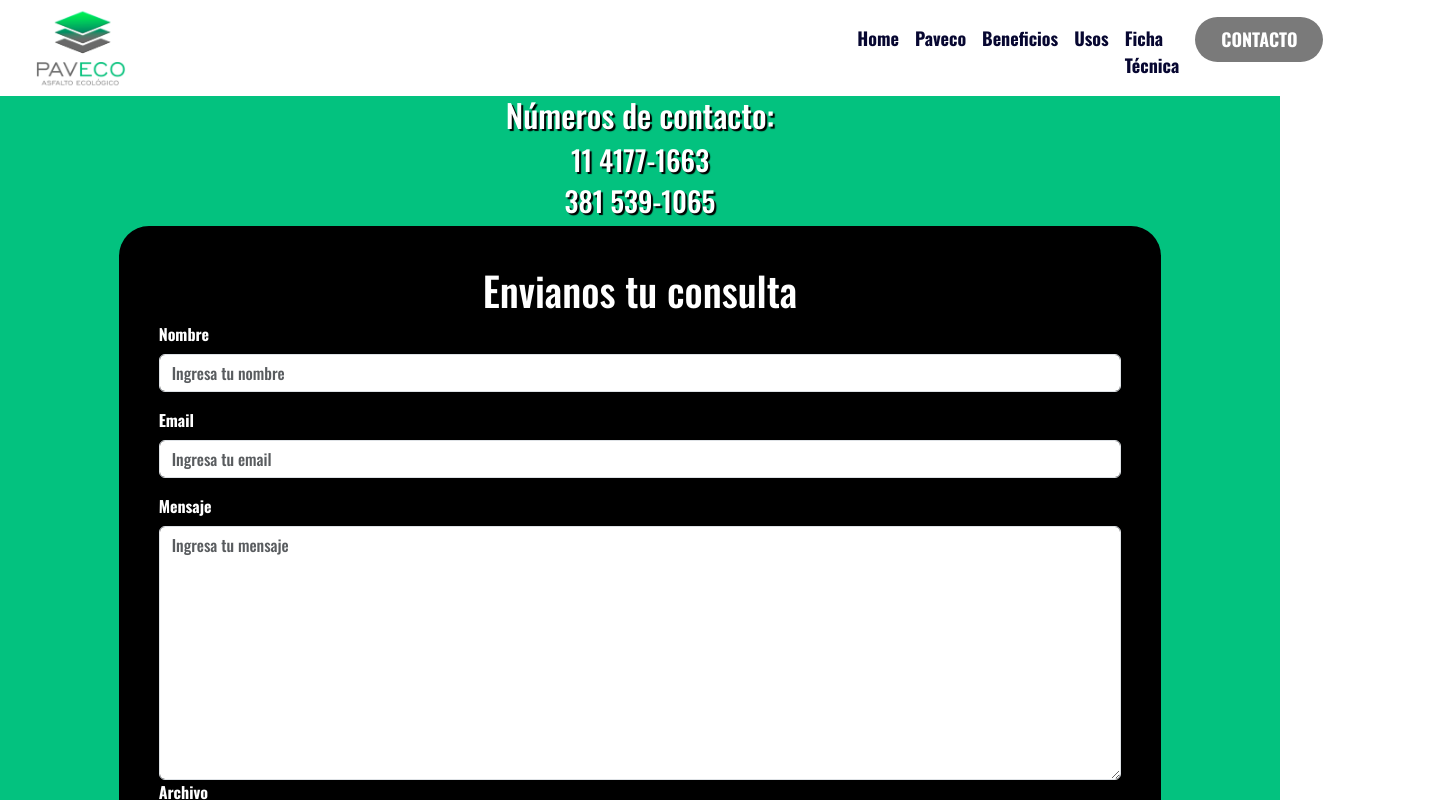
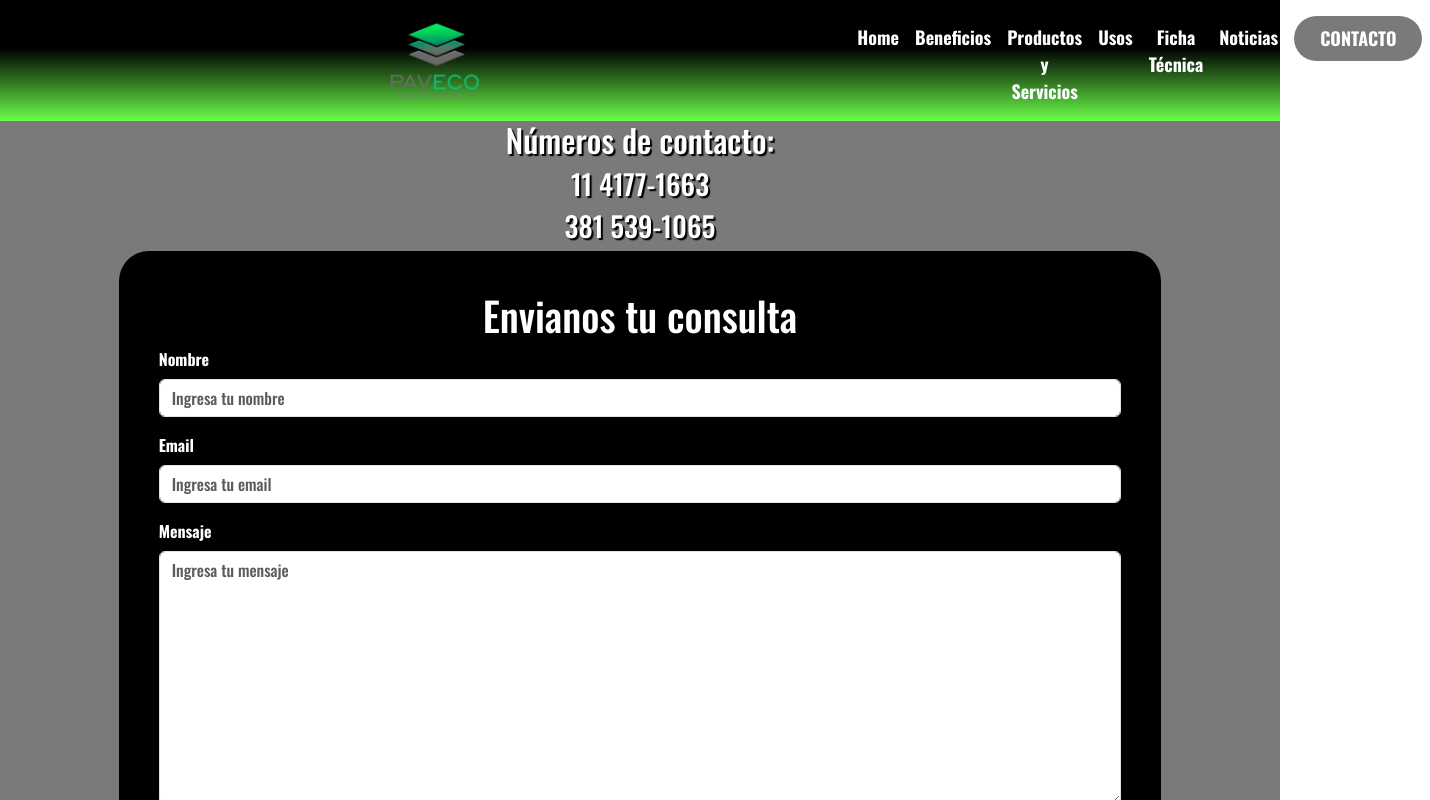
Before and after one commit to Nemka201/Paveco, a React (Create React App) app in the folder paveco/: page /Contacto in a window 1280 px wide. Shown: the top 800 px of the page, 1430 px wide, since content can reach past the window. Built offline with nearby package versions, Linux system fonts and the light colour scheme.

Commit message:
Changes on views

```diff
--- a/paveco/src/App.css
+++ b/paveco/src/App.css
@@ -1,10 +1,12 @@
 @import url('https://fonts.googleapis.com/css2?family=Oswald:wght@300;500;700&display=swap');
 
 :root {
-  --color-principal: #61CE70;
-  --color-hover: #03c27f;
+  --color-principal: #00ff22;
+  /* --color-hover: #03c27f; */
+  --color-hover: #00ff22;
+
   --color-secundario: #7a7a7a;
-  --color-texto: #070731;
+  --color-texto: black;
   --color-white: rgb(255,255,255);
   --hover-color: #1e5155;
   --fuente-principal: "Roboto", sans-serif;
@@ -23,6 +25,16 @@
   z-index: 1;
   transform: rotate(180deg);
   overflow: hidden;
+}
+.t-black-i {
+  width: 0;
+  height: 0;
+  border-left: 50vh solid transparent;
+  border-right: 50vh solid transparent;
+  border-bottom: 6.25em solid black;
+  position: relative;
+  bottom: 100px;
+  z-index: 1;
 }
 .ficha-tecnica{
   font-family: var(--fuente-Oswald);
@@ -71,9 +83,9 @@
 .show{
   display: block;
 }
-.navbar-blur{
-  background-color: rgba(255, 255, 255, 1);
-  backdrop-filter: blur(5px);
+.navbar-gradient{
+  background: rgb(2,0,36);
+  background: linear-gradient(180deg, rgba(0,0,0,1) 40%, rgba(47,255,0,0.7142506660867471) 100%);
 }
 .i-tabla{
   width: 80%;
@@ -90,13 +102,14 @@
   margin:20px 0 0 0;
   position: relative;
   border-bottom: 1px solid white;
-  border-radius: 15px 15px 15px 15px;
+  border-radius: 15px 15px 0px 0px;
 }
 .b-card{
-  background-color: black;
+  background-color: var(--color-secundario);
   border-radius: 25px;
   padding: 1.2em;
-  box-shadow: 1px 1px 12px var(--color-white);
+  text-shadow: 2px 2px 6px black;
+  min-height: 80vh;
 }
 .b-card h2{
   font-family: var(--fuente-Oswald);
@@ -105,11 +118,8 @@
   font-size: 1.8em;
 }
 .banner{
-  background-color: black;
-  /* background: rgb(122,122,122); */
-  /* background: -moz-linear-gradient(90deg, rgba(122,122,122,1) 0%, rgba(3,194,127,1) 41%, rgba(30,81,85,1) 100%);
-  background: -webkit-linear-gradient(90deg, rgba(122,122,122,1) 0%, rgba(3,194,127,1) 41%, rgba(30,81,85,1) 100%);
-  background: linear-gradient(90deg, rgba(122,122,122,1) 0%, rgba(3,194,127,1) 41%, rgba(30,81,85,1) 100%); */
+  background: rgb(2,0,36);
+  background: linear-gradient(0deg, rgba(0,0,0,1) 40%, rgba(47,255,0,0.7142506660867471) 100%);
   filter: progid:DXImageTransform.Microsoft.gradient(startColorstr="#7a7a7a",endColorstr="#1e5155",GradientType=1);
   margin:0;
   padding: 0;
@@ -130,7 +140,7 @@
 .navbar{
   font-family: var(--fuente-Oswald);
   font-weight: 700;
-  color: var(--color-texto);
+  color: var(--color-white);
   font-size: 18px;
   word-wrap: normal;
 }
@@ -160,17 +170,17 @@
   width: 100%;
 }
 .btn-contacto:hover{
-  background-color: var(--color-hover);
+  background-color: var(--color-principal);
   color: var(--color-white)
 }
 .nav-link{
-  color: var(--color-texto);
+  color: var(--color-white);
 }
 .nav-link:hover{
   color: var(--color-hover);
 }
 .contacto{
-  background-color: #03c27f;
+  background-color: var(--color-secundario);
 }
 @media screen and (max-width:600px) {
   .t-black {
@@ -206,6 +216,6 @@
     border-left: 45vh solid transparent;
     border-right: 45vh solid transparent;
     border-bottom: 6.25em solid rgb(0, 0, 0);
-    left: 50%;
+    left: 55.9%;
   }
 }
--- a/paveco/src/App.js
+++ b/paveco/src/App.js
@@ -5,6 +5,7 @@ import FichaTecnica from './views/FichaTecnica.js';
 import Contacto from './views/Contacto.js';
 import Beneficios from './views/Beneficios.js';
 import Usos from './views/Usos.js';
+import ProductosServicios from './views/ProducosServicios.js';
 
 
 function App() {
@@ -15,6 +16,7 @@ function App() {
         <Route path="/Ficha-Tecnica" element={<FichaTecnica />} />
         <Route path="/Contacto" element={<Contacto />} />
         <Route path="/Beneficios" element={<Beneficios/>} />
+        <Route path="/Productos-y-Servicios" element={<ProductosServicios/>} />
         <Route path="/Usos" element={<Usos/>} />
       </Routes>
     </BrowserRouter>
--- a/paveco/src/components/AlianzaEstrategica.js
+++ b/paveco/src/components/AlianzaEstrategica.js
@@ -3,8 +3,8 @@ function AlianzaEstrategica() {
     <>
       <div className="container">
         <div className="row">
-          <div className="col-12">
-            <div className="alianza-estrategica pt-5">
+          <div className="col-sm-12 col-md-12 col-lg-12 col-xl-7">
+            <div className="alianza-estrategica pt-5 text-black">
               <h1 className="">ALIANZA ESTRATÉGICA</h1>
               <h3 className="pt-2 pb-2">PRESENTACIÓN</h3>
               <p className="pb-5">
--- a/paveco/src/components/Banner.js
+++ b/paveco/src/components/Banner.js
@@ -5,7 +5,7 @@ function Banner() {
       <div className="container-fluid m-0 banner">
         <div className="row m-0">
           <Carousel />
-
+          <div className="t-black-i"></div>
         </div>
       </div>
     </>
--- a/paveco/src/components/BeneficiosCard.js
+++ b/paveco/src/components/BeneficiosCard.js
@@ -6,7 +6,7 @@ function BeneficiosCard({...props}){
     <>
       <div className="col-4 pt-5 pe-5 col-sm-12 col-md-12 col-lg-12 col-xl-4">
         <div className="b-card mb-5">
-        <i className="fa-solid fa-circle-check" style={{color: "#61CE70",fontSize: "50px",}}></i>
+        <i className="fa-solid fa-circle-check" style={{color: "#00ff22",fontSize: "50px",}}></i>
           {list}
         </div>
       </div>
--- a/paveco/src/components/BeneficiosComponent.js
+++ b/paveco/src/components/BeneficiosComponent.js
@@ -32,9 +32,7 @@ function BeneficiosComponent() {
           </div>
           <div className="col-1"></div>
         </div>
-        <div className=" over">
-          <div className="t-black"></div>
-        </div>
+
       </div>
     </>
   );
--- a/paveco/src/components/NavbarPaveco.js
+++ b/paveco/src/components/NavbarPaveco.js
@@ -2,10 +2,10 @@ import logo from "../assets/pavecoIcon.png";
 function Navbar() {
   return (
     <>
-      <nav className="navbar navbar-expand-lg sticky-top navbar-blur">
-        <div className="container-fluid">
+      <nav className="navbar navbar-expand-lg sticky-top navbar-gradient">
+        <div className="container-fluid text-center">
           <div className="col-8">
-            <a className="navbar-brand ms-4" href="#">
+            <a className="navbar-brand ms-4" href="/">
               <img src={logo} alt="Bootstrap" width="90" height="80.45"></img>
             </a>
             <button
@@ -29,13 +29,13 @@ function Navbar() {
                   </a>
                 </li>
                 <li className="nav-item mt-2">
-                  <a className="nav-link" href="#">
-                    Paveco
+                  <a className="nav-link" href="/Beneficios">
+                    Beneficios
                   </a>
                 </li>
                 <li className="nav-item mt-2">
-                  <a className="nav-link" href="/Beneficios">
-                    Beneficios
+                  <a className="nav-link" href="/Productos-y-Servicios">
+                    Productos y Servicios
                   </a>
                 </li>
                 <li className="nav-item mt-2">
@@ -46,6 +46,11 @@ function Navbar() {
                 <li className="nav-item mt-2">
                   <a className="nav-link ficha-t" href="/Ficha-Tecnica">
                     Ficha Técnica
+                  </a>
+                </li>
+                <li className="nav-item mt-2">
+                  <a className="nav-link" href="/Noticias">
+                    Noticias
                   </a>
                 </li>
                 <li className="nav-item">
--- a/paveco/src/views/Beneficios.js
+++ b/paveco/src/views/Beneficios.js
@@ -1,4 +1,3 @@
-import AlianzaEstrategica from "../components/AlianzaEstrategica";
 import BeneficiosComponent from "../components/BeneficiosComponent";
 import Navbar from "../components/NavbarPaveco";
 
@@ -7,7 +6,6 @@ function Beneficios() {
     <>
       <Navbar/>
       <BeneficiosComponent/>
-      <AlianzaEstrategica/>
     </>
   );
 }
--- a/paveco/src/views/Home.js
+++ b/paveco/src/views/Home.js
@@ -1,6 +1,7 @@
 import Banner from "../components/Banner";
 import Navbar from "../components/NavbarPaveco";
 import pavecoFoto from "../assets/img/paveco_1.png";
+import AlianzaEstrategica from "../components/AlianzaEstrategica";
 
 function Home() {
   return (
@@ -31,7 +32,11 @@ function Home() {
             </div>
           </div>
         </div>
+        <div className=" over">
+          <div className="t-black"></div>
+        </div>
       </div>
+      <AlianzaEstrategica/>
     </>
   );
 }
--- /dev/null
+++ b/paveco/src/views/ProducosServicios.js
@@ -0,0 +1,23 @@
+import Footer from "../components/Footer";
+import Navbar from "../components/NavbarPaveco";
+
+function ProductosServicios() {
+  return (
+    <>
+      <Navbar/>
+      <div className="container-fluid bg-black">
+        <div className="row">
+          <div className="col-1"></div>
+          <div className="col-10 text-decoration-underline titulo-beneficio text-center">
+            <h1 className="text-normal">Productos y Servicios</h1>
+
+          </div>
+          <div className="col-1"></div>
+        </div>
+      </div>
+      <Footer/>
+    </>
+  );
+}
+
+export default ProductosServicios;
```
